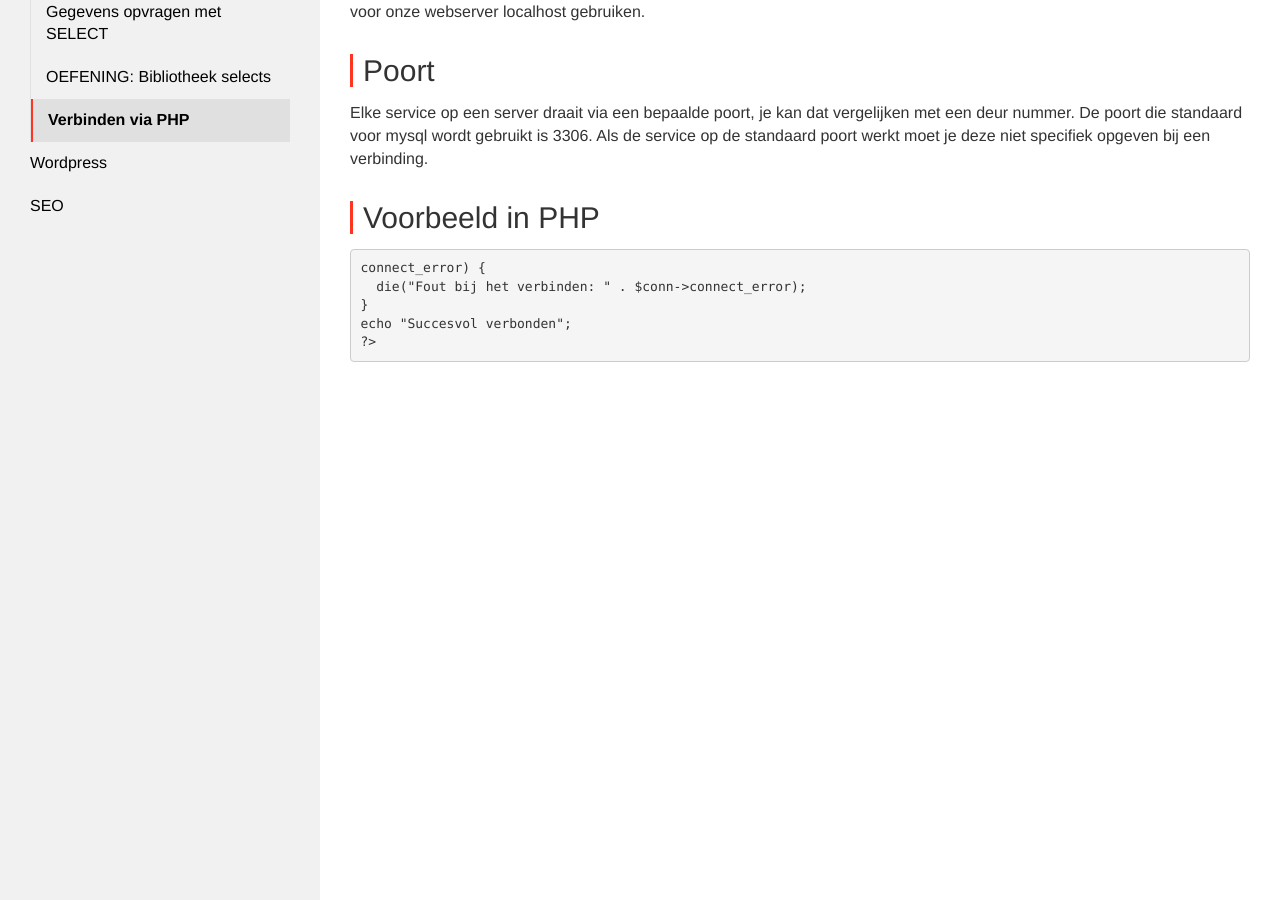
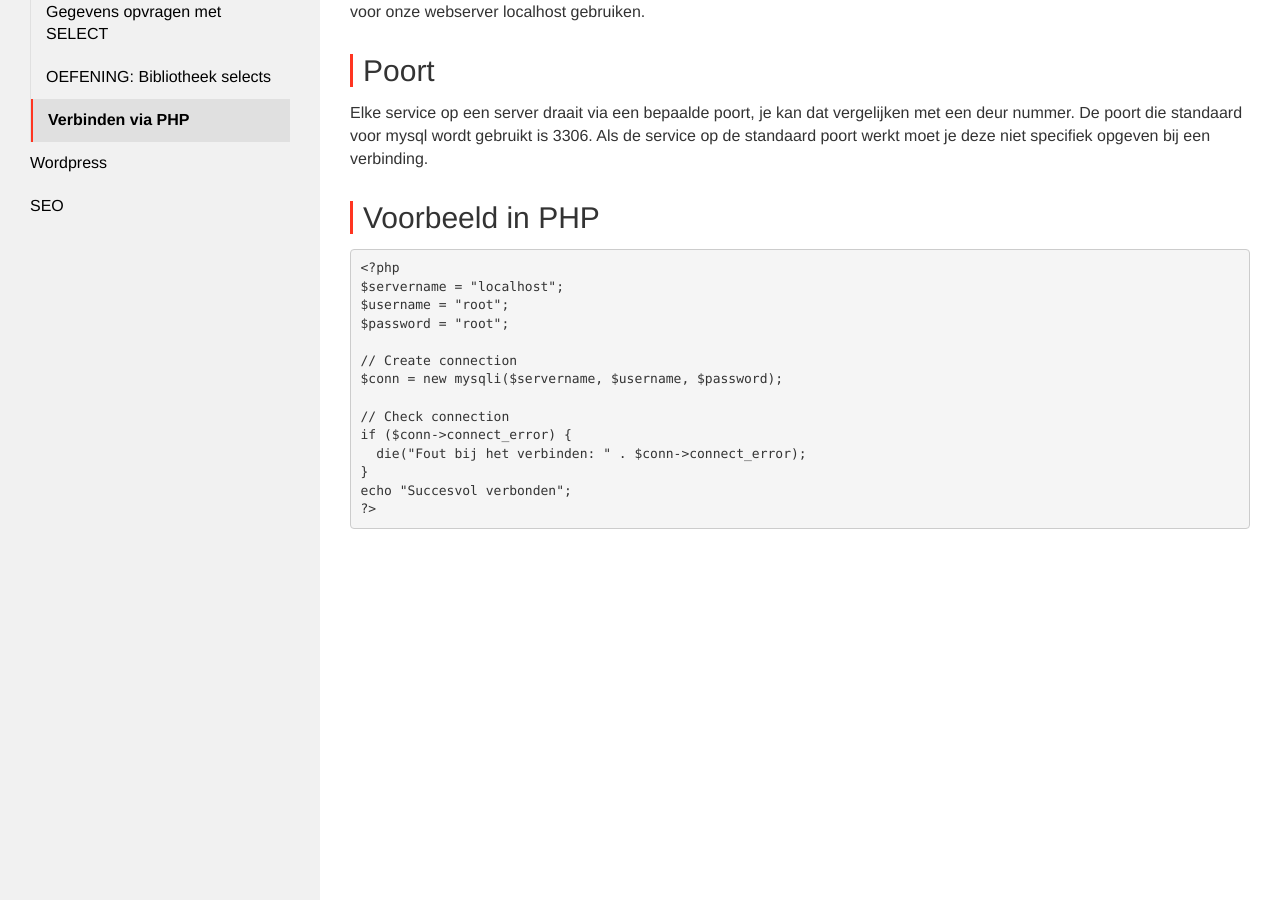
Before and after one commit to Syntra-Brussel/dynamische-webtechnieken, a Jekyll site: the page built from mysql/php-verbinden.md, in a window 1280 px wide and 900 px high, scrolled down 490 px. Built offline with Jekyll 4.4.1, drawn with Linux system fonts in a browser that asks for light colours; nearby versions of some CDN libraries; a script that is not in the unit is left out; some of the changed lines change nothing that is shown.

Commit message:
Update php-verbinden.md

```diff
--- a/mysql/php-verbinden.md
+++ b/mysql/php-verbinden.md
@@ -26,7 +26,7 @@ Elke service op een server draait via een bepaalde poort, je kan dat vergelijken
 ## Voorbeeld in PHP
 
 <pre>
-<?php
+&lt;?php
 $servername = "localhost";
 $username = "root";
 $password = "root";
@@ -39,5 +39,5 @@ if ($conn->connect_error) {
   die("Fout bij het verbinden: " . $conn->connect_error);
 }
 echo "Succesvol verbonden";
-?>
+?&gt;
 </pre>
```
